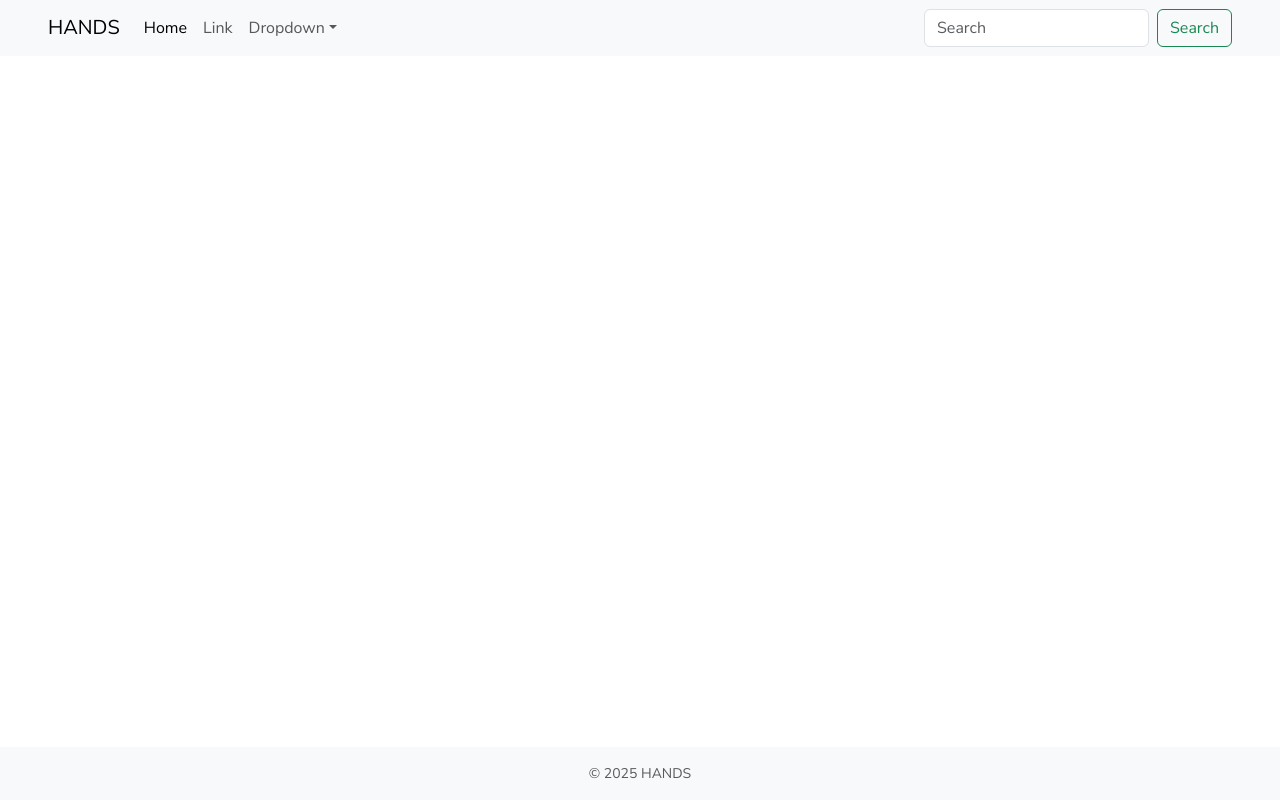
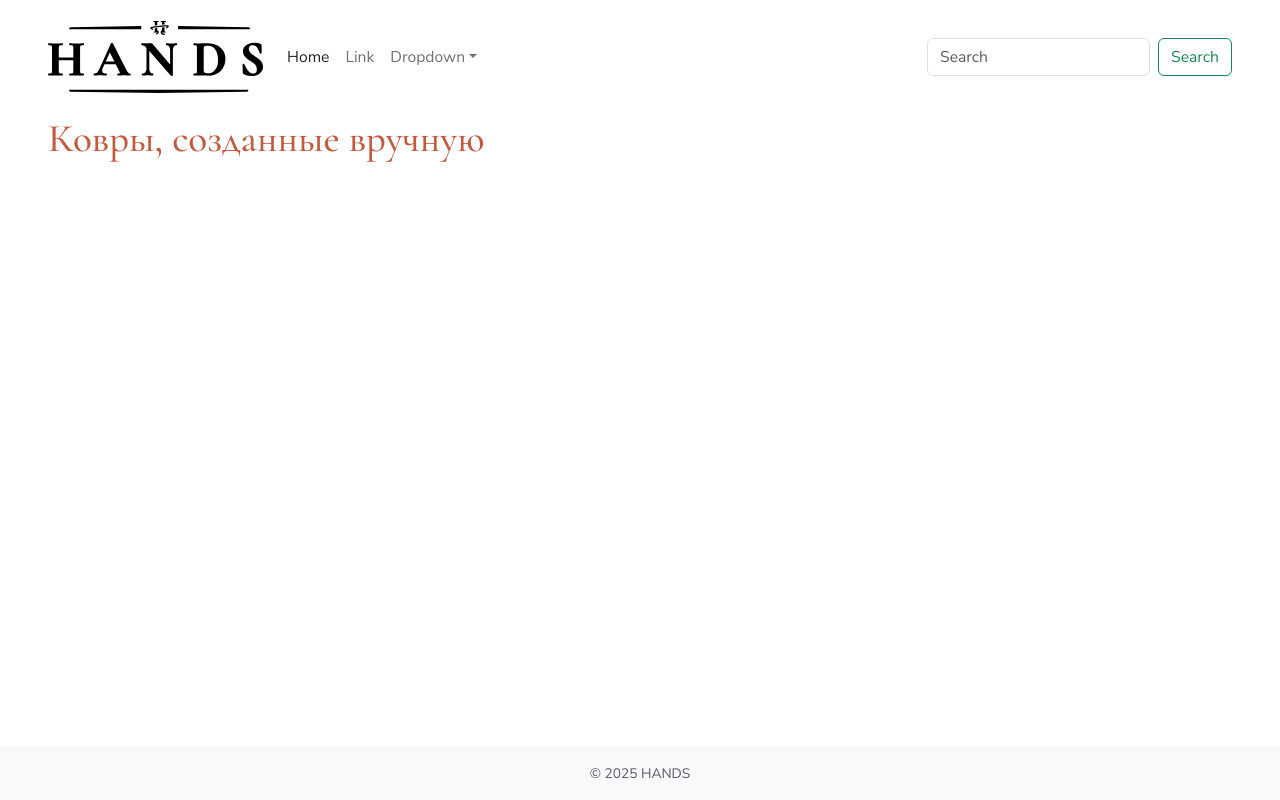
Before and after one commit to golova-hub/hands, a website: page index.html in a window 1280 px wide. Drawn offline with nearby package versions, Linux system fonts and the light colour scheme.

Commit message:
ADD подключение второго шрифта Cormorant Garamond, кастомные цвета, предзагрузка шрифтов

```diff
--- a/index.html
+++ b/index.html
@@ -5,15 +5,30 @@
   <meta name="viewport" content="width=device-width, initial-scale=1" />
   <title>Главная</title>
   <link rel="stylesheet" href="./dist/css/app.css">
+  <link rel="preload"
+      href="/assets/fonts/nunito-sans/NunitoSans-Variable.woff2"
+      as="font" type="font/woff2" crossorigin>
+    <link rel="preload"
+      href="/assets/fonts/garamond/CormorantGaramond-VariableFont.woff2"
+      as="font" type="font/woff2" crossorigin>
 </head>
 <body class="d-flex flex-column min-vh-100">
   <!-- BX: include=_header -->
   <header class="sticky-top">
     <nav
-        class="navbar navbar-expand-lg navbar-light bg-light"
+        class="navbar navbar-expand-lg navbar-light bg-white py-3"
     >
         <div class="container-fluid container-xxl px-xl-5">
-            <a class="navbar-brand" href="#">HANDS</a>
+            <a class="navbar-brand" href="/">
+                <!-- SVG: logo -->
+                <img
+                src="assets/images/logo-topmenu.svg"
+                alt="HANDS Ковры, созданные вручную"
+                class="img-fluid"
+                width="215"
+                height="auto"
+                />
+            </a>
             <button
                 class="navbar-toggler d-lg-none"
                 type="button"
@@ -78,8 +93,9 @@
   </header>
   <!-- /BX -->
 
-  <main class="flex-fill px-xl-5">
-    <div class="container-fluid">
+  <main class="flex-fill container-fluid container-xxl px-xl-5 ">
+    <div class="">
+        <h1 class="text-primary">Ковры, созданные вручную</h1>
 
     </div>
   </main>
--- a/src/scss/_fonts.scss
+++ b/src/scss/_fonts.scss
@@ -4,14 +4,36 @@
   font-weight: 200 1000;
   font-style: normal;
   font-display: swap;
+  /* Метрики для уменьшения CLS  */
+  size-adjust: 98%;
+  ascent-override: 92%;
+  descent-override: 26%;
+  line-gap-override: 0%;
 }
-// @font-face {
-//   font-family: "Nunito Sans";
-//   src: url("../../assets/fonts/nunito-sans/NunitoSans-Italic-Variable.woff2") format("woff2-variations");
-//   font-weight: 200 1000;
-//   font-style: italic;
-//   font-display: swap;
-// }
+/* _fonts.scss */
+@font-face {
+  font-family: "Cormorant Garamond";
+  src: url("../../assets/fonts/garamond/CormorantGaramond-VariableFont.woff2")
+       format("woff2-variations");
+  font-weight: 300 700;
+  font-style: normal;
+  font-display: swap;
+
+  /* Метрики для уменьшения CLS  */
+  size-adjust: 98%;
+  ascent-override: 92%;
+  descent-override: 26%;
+  line-gap-override: 0%;
+}
 
 html { font-size: 16px; } /* чтобы rem = 16px было предсказуемым */
-body { font-family: "Nunito Sans", sans-serif; }
+body { font-family: "Nunito Sans", sans-serif; line-height: 1.1;}
+h1, .h1 { font-family: 'Cormorant Garamond', sans-serif ;}
+:root {
+  --brand-serif: "Cormorant Garamond", Georgia, "Times New Roman", Times, serif;
+}
+h1, h2, .display-1, .display-2 {
+  font-family: var(--brand-serif);
+  line-height: 1.1; // unitless, не наследует чужие метрики
+  font-weight: 600;  // выбирай реально существующий вес в variable-оси
+}
--- a/src/scss/_variables.scss
+++ b/src/scss/_variables.scss
@@ -21,3 +21,10 @@ $container-max-widths: (
   xl: 1140px,
   xxl: 1800px
 );
+
+// === Цвета бренда ===
+$terra:    #C05B3F;  // акцентный терракотовый
+$black:    #272525;
+$gray:     #F2F2F2;
+$white:    #ffffff;
+$primary: #C05B3F;
--- a/src/scss/app.scss
+++ b/src/scss/app.scss
@@ -1,7 +1,27 @@
-@import "variables";                 // переменные
-@import "fonts";                     // @font-face Nunito Sans
-@import "../../node_modules/bootstrap/scss/bootstrap"; // Bootstrap 5
-// /* ваши стили ниже */
+// bootstrap-функции для корректной работы переменных
+@import "../../node_modules/bootstrap/scss/functions";
+
+// кастом
+@import "variables";
+@import "fonts";
+
+// bootstrap-переменные, чтобы получить исходный $theme-colors
+@import "../../node_modules/bootstrap/scss/variables";
+
+// расширяем карту цветов Bootstrap
+$theme-colors: map-merge(
+  $theme-colors,
+  (
+    "terra": #C05B3F,
+    "black": #272525,
+    "gray":  #F2F2F2
+  )
+);
+
+// импортируем весь Bootstrap (утилиты сгенерируются уже с новой картой)
+@import "../../node_modules/bootstrap/scss/bootstrap";
+
+
 // @import "components/buttons";
 // @import "components/cards";
 // @import "pages/home";
```
Also changed, not shown: assets/fonts/garamond/CormorantGaramond-Italic-VariableFont_wght.ttf (added), assets/fonts/garamond/CormorantGaramond-VariableFont.woff2 (added), assets/fonts/garamond/CormorantGaramond-VariableFont_wght.ttf (added), assets/images/logo-topmenu.svg (added), dist/css/app.css.
